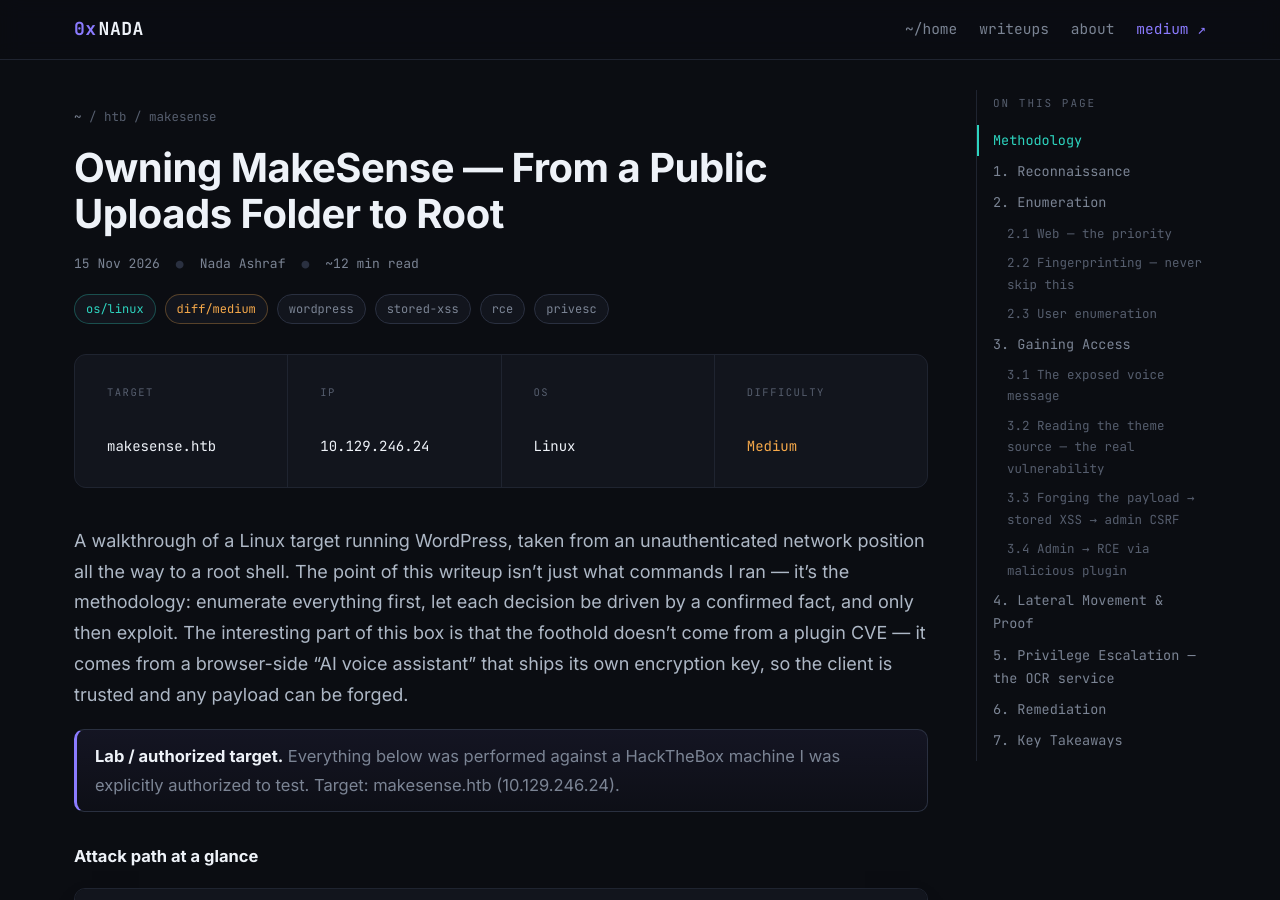
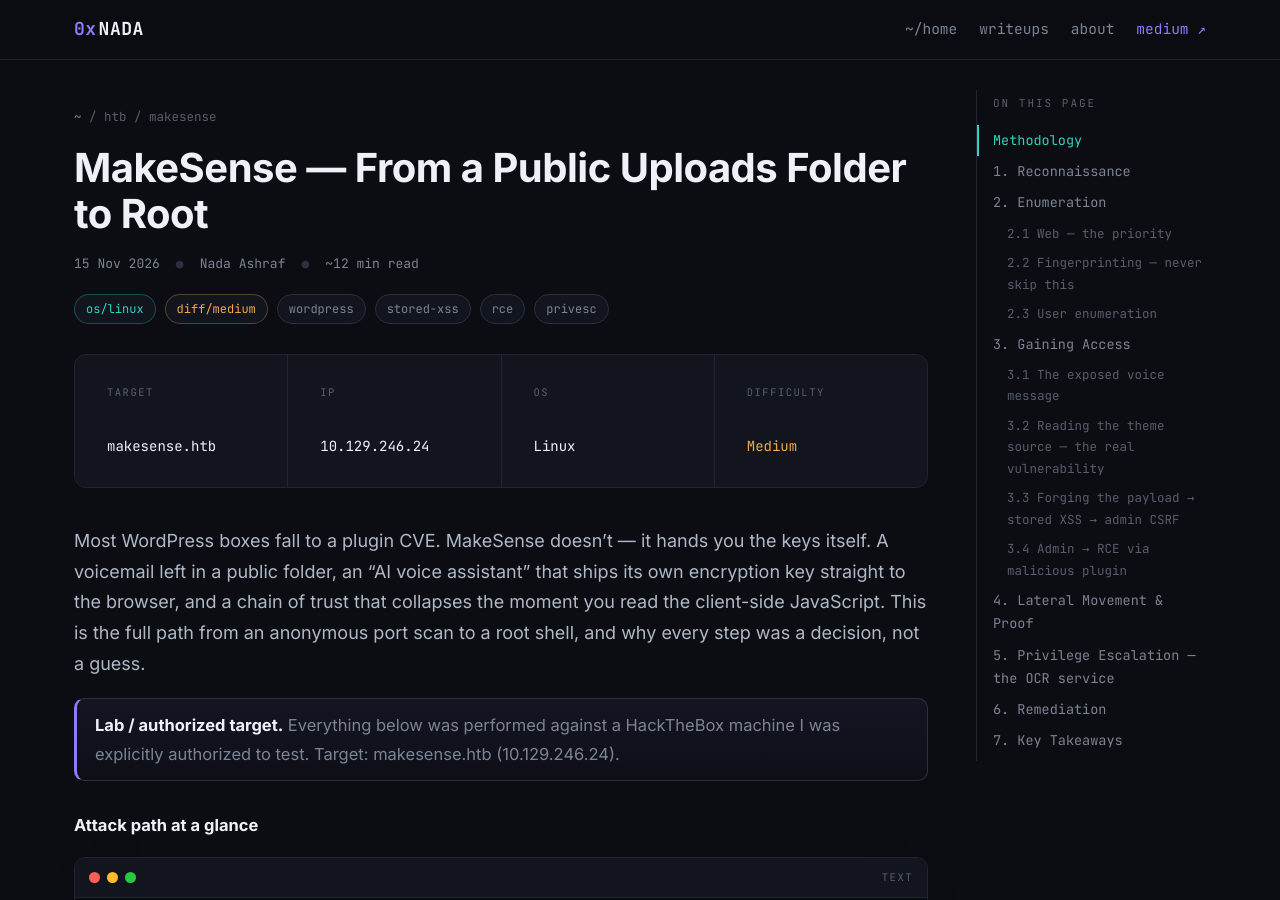
Before and after one commit to NadaAshraf12/NadaAshraf12.github.io, a Jekyll site: the page built from _posts/2026-11-15-makesense.md, in a window 1280 px wide and 900 px high. Built offline with Jekyll 4.4.1, drawn with Linux system fonts in a browser that asks for light colours.

Commit message:
Revise title and introduction in makesense.md
Updated title and modified the introductory paragraph for clarity.

```diff
--- a/_posts/2026-11-15-makesense.md
+++ b/_posts/2026-11-15-makesense.md
@@ -1,5 +1,5 @@
 ---
-title: "Owning MakeSense — From a Public Uploads Folder to Root"
+title: "MakeSense — From a Public Uploads Folder to Root"
 date: 2026-11-15
 platform: htb
 slug: makesense
@@ -13,7 +13,7 @@ excerpt_text: "An open uploads folder leaks a voicemail with creds; a hardcoded
 description: "HackTheBox MakeSense walkthrough — open uploads folder, leaked voicemail, hardcoded AES key, forged stored XSS to admin, plugin RCE, credential reuse, and an OCR image webshell to root."
 ---
 
-A walkthrough of a Linux target running WordPress, taken from an unauthenticated network position all the way to a root shell. The point of this writeup isn't just what commands I ran — it's the methodology: enumerate everything first, let each decision be driven by a confirmed fact, and only then exploit. The interesting part of this box is that the foothold doesn't come from a plugin CVE — it comes from a browser-side "AI voice assistant" that ships its own encryption key, so the client is trusted and any payload can be forged.
+Most WordPress boxes fall to a plugin CVE. MakeSense doesn’t — it hands you the keys itself. A voicemail left in a public folder, an “AI voice assistant” that ships its own encryption key straight to the browser, and a chain of trust that collapses the moment you read the client-side JavaScript. This is the full path from an anonymous port scan to a root shell, and why every step was a decision, not a guess.
 
 > **Lab / authorized target.** Everything below was performed against a HackTheBox machine I was explicitly authorized to test. Target: makesense.htb (10.129.246.24).
 
```
